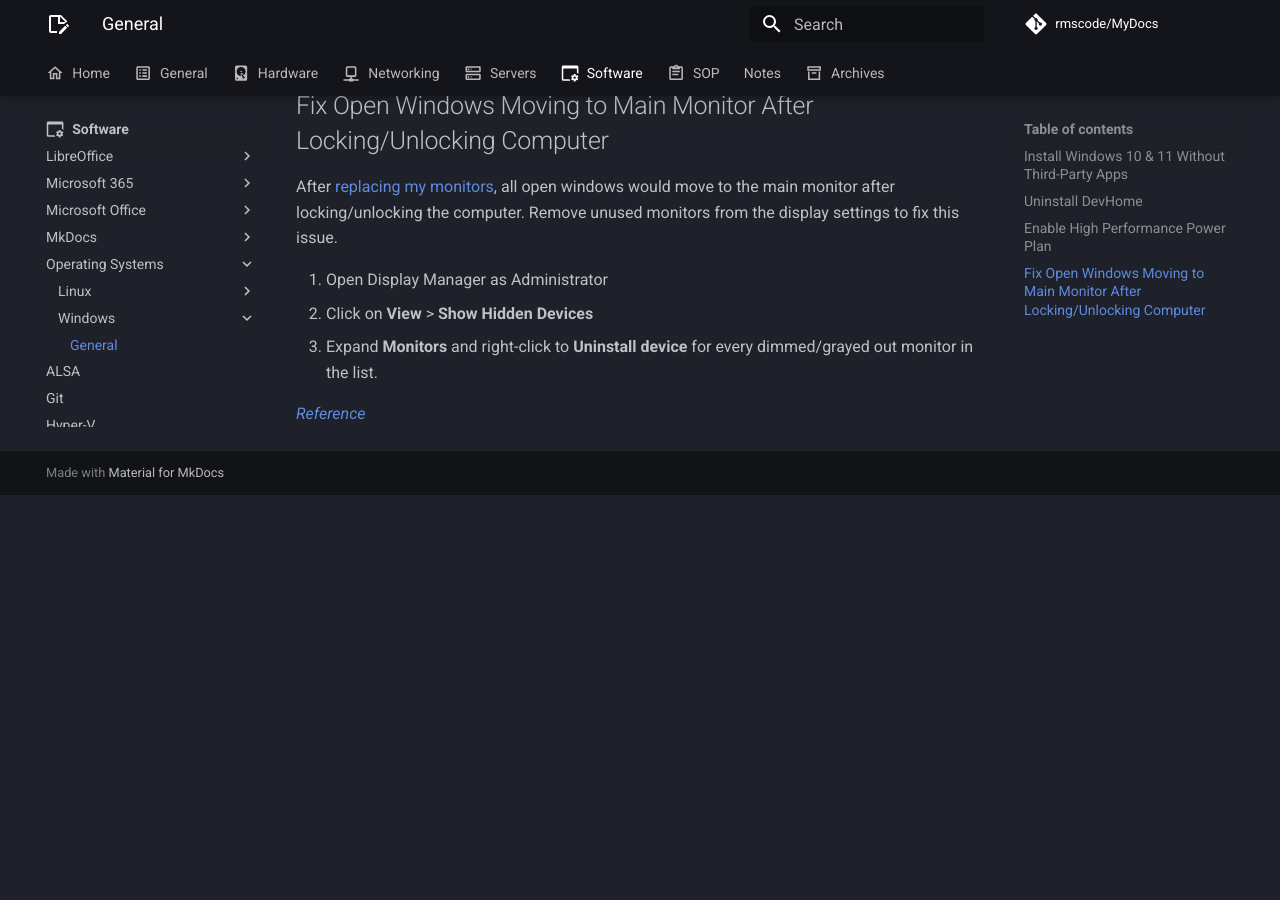
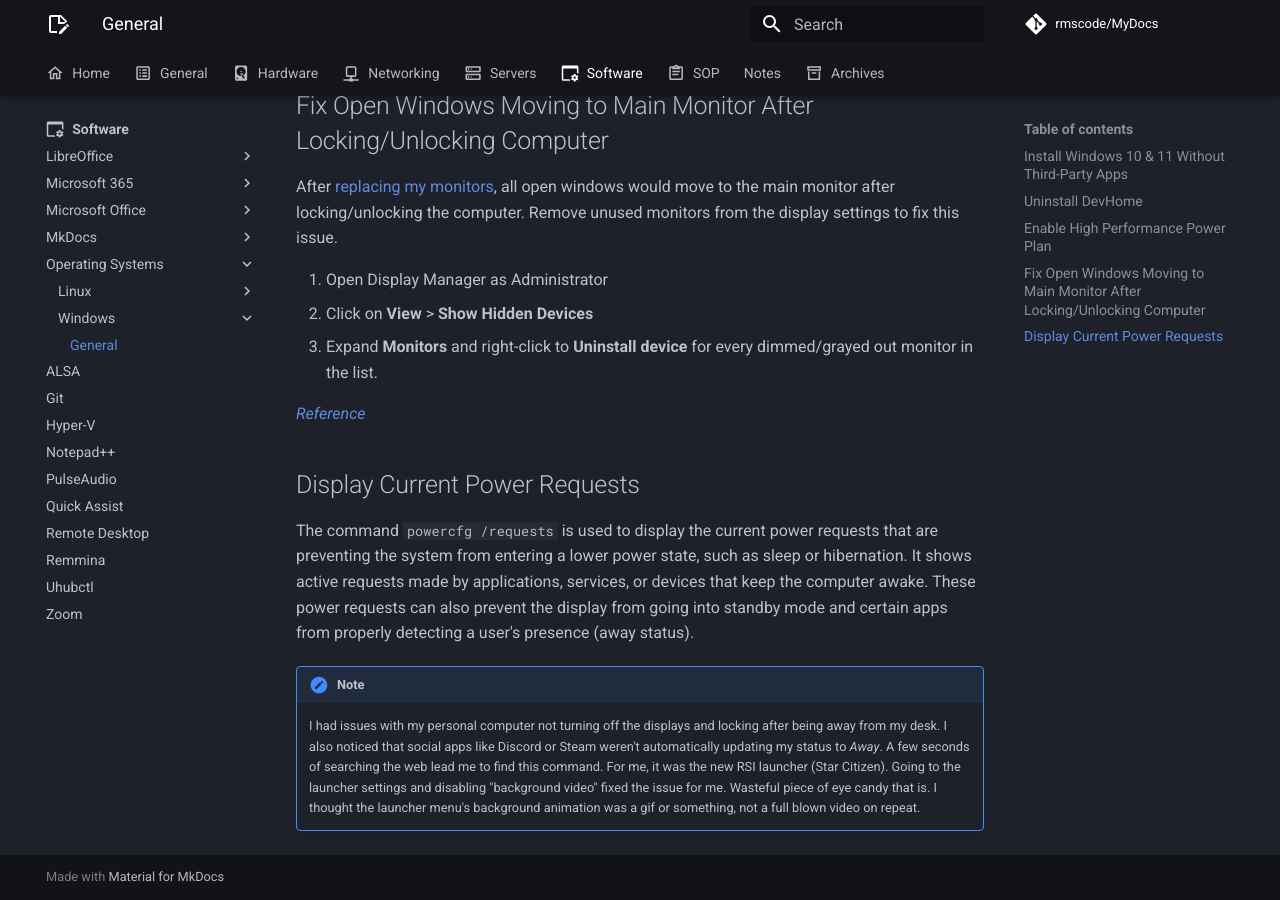
Before and after one commit to rmscode/binary-garden, an MkDocs documentation site: the page built from docs/software/operating-systems/windows/windows.md, in a window 1280 px wide and 900 px high, scrolled down 1230 px. Built offline with MkDocs 1.6.1 and Material for MkDocs 9.7.7, drawn with Linux system fonts in a browser that asks for light colours; comment, search, counter and statistics services are not loaded; before the commit the page ends 1725 px from its top, so only the background shows below that.

Commit message:
Docs: Display current power requests

```diff
--- a/docs/software/operating-systems/windows/windows.md
+++ b/docs/software/operating-systems/windows/windows.md
@@ -42,3 +42,11 @@
 3. Expand **Monitors** and right-click to **Uninstall device** for every dimmed/grayed out monitor in the list.
 
 [*Reference*](https://trycatch.dev/2020/09/05/fixing-windows-moving-and-resizing-your-windows-after-sleep)
+
+## Display Current Power Requests
+
+The command `powercfg /requests` is used to display the current power requests that are preventing the system from entering a lower power state, such as sleep or hibernation. It shows active requests made by applications, services, or devices that keep the computer awake. These power requests can also prevent the display from going into standby mode and certain apps from properly detecting a user's presence (away status).
+
+!!! note
+
+    I had issues with my personal computer not turning off the displays and locking after being away from my desk. I also noticed that social apps like Discord or Steam weren't automatically updating my status to *Away*. A few seconds of searching the web lead me to find this command. For me, it was the new RSI launcher (Star Citizen). Going to the launcher settings and disabling "background video" fixed the issue for me. Wasteful piece of eye candy that is. I thought the launcher menu's background animation was a gif or something, not a full blown video on repeat.
```
